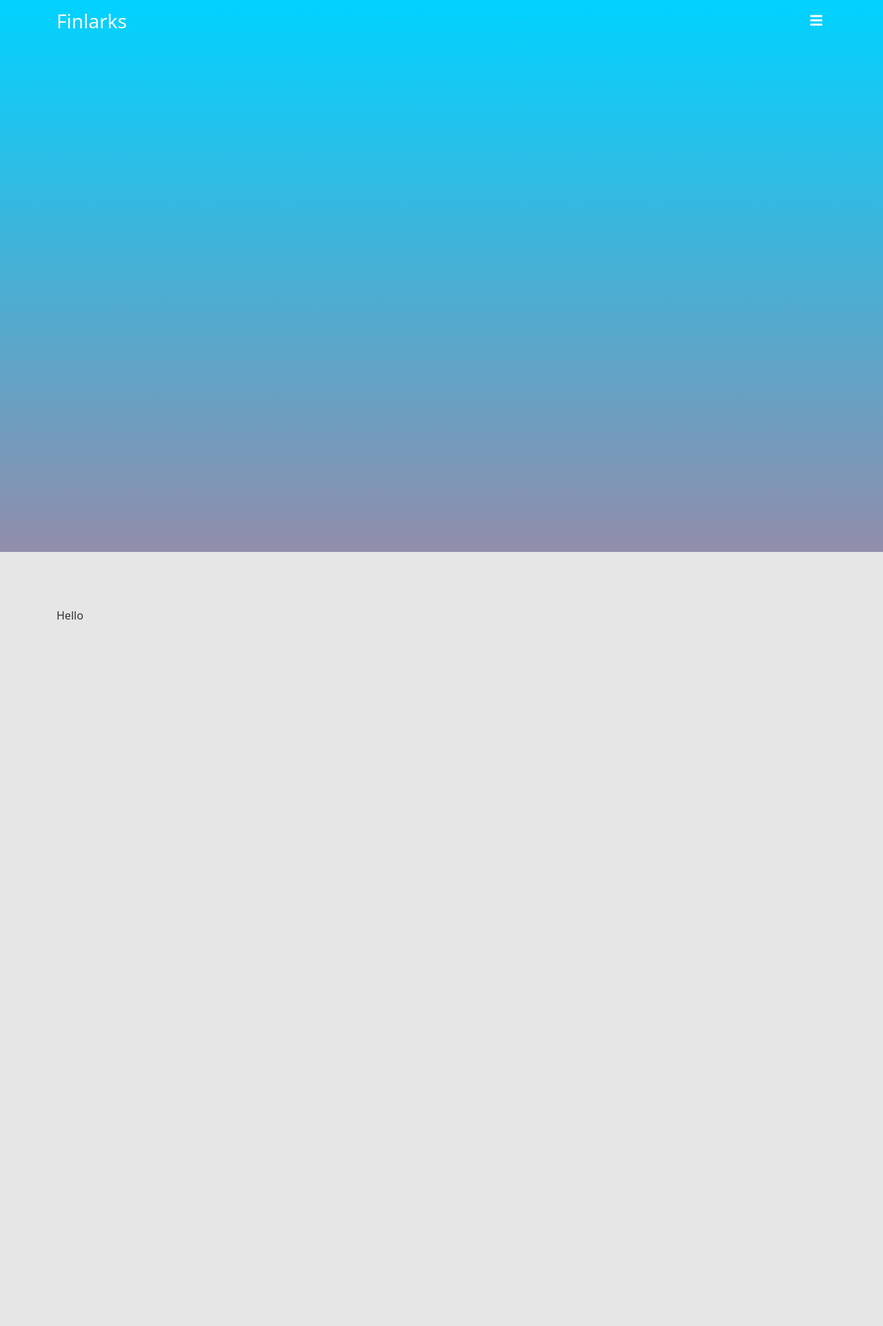
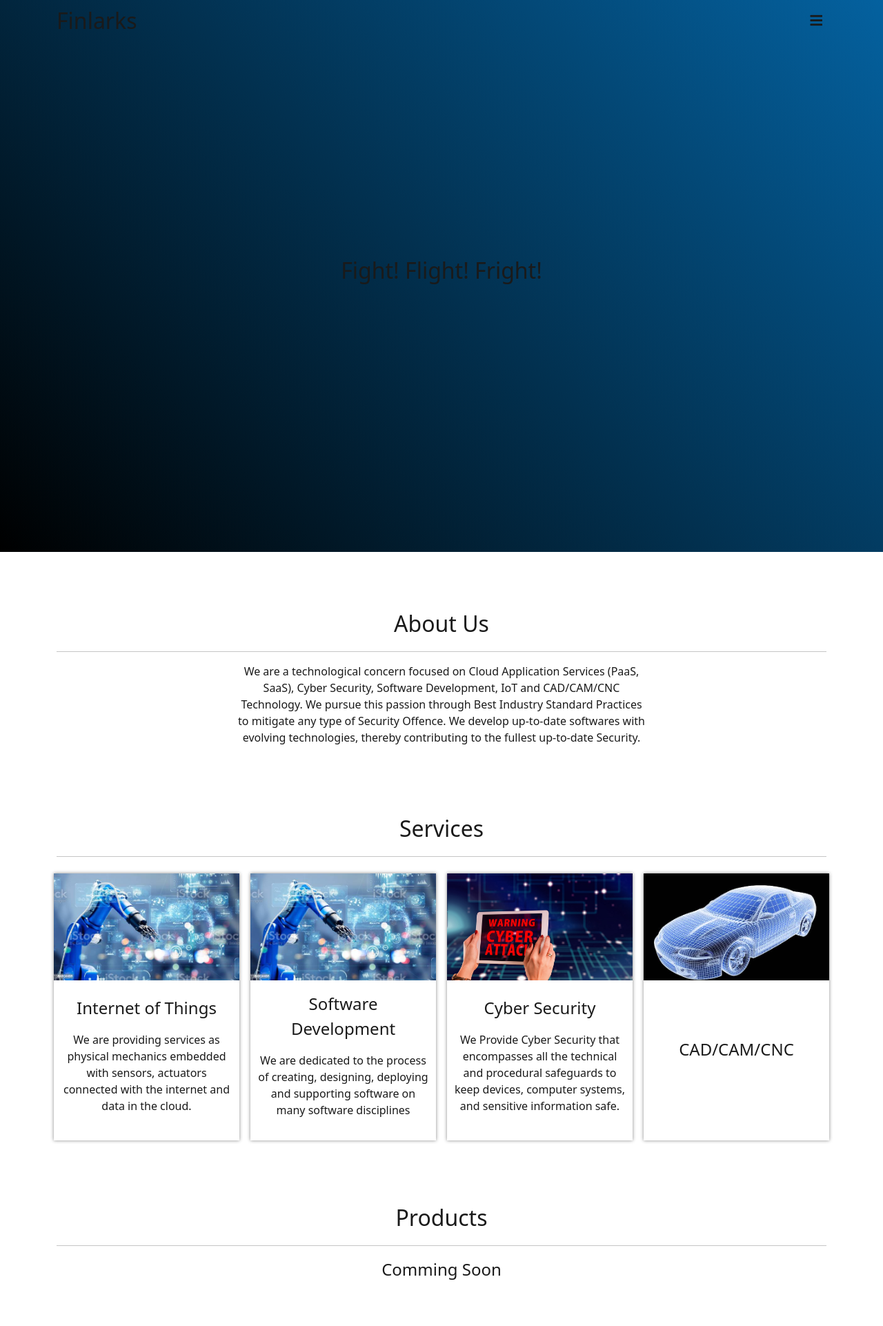
Before and after one commit to Akshayaatchu/finlarks.github.io, a PHP site: page / in a window 1280 px wide. Shown: the whole page at 69% size. Before the commit the page ends 898 px from the top, so only its background shows below. Run offline with PHP 8.4, Linux system fonts and the light colour scheme.

Commit message:
Improvement

```diff
--- a/index.html
+++ b/index.html
@@ -1,7 +1,6 @@
 <!DOCTYPE html>
 
 <html lang="en">
-
   <head>
     <link
       href="https://cdn.jsdelivr.net/npm/bootstrap@5.0.2/dist/css/bootstrap.min.css"
@@ -25,44 +24,29 @@
       integrity="sha384-SZXxX4whJ79/gErwcOYf+zWLeJdY/qpuqC4cAa9rOGUstPomtqpuNWT9wdPEn2fk"
       crossorigin="anonymous"
     />
-  <script
-    src="https://cdn.jsdelivr.net/npm/feather-icons/dist/feather.min.js"
-  ></script>
+    <script src="https://cdn.jsdelivr.net/npm/feather-icons/dist/feather.min.js"></script>
 
-  <meta
-    name="viewport"
-    content="width=device-width, initial-scale=1"
-  />
+    <meta name="viewport" content="width=device-width, initial-scale=1" />
 
-  <link
-    rel="stylesheet"
-    href="styles/main.css"
-  />
-  <link
-    rel="icon"
-    href="images/logo.jpg"
-  />
-  <script
-    src="scripts/main.js"
-  ></script>
+    <link rel="stylesheet" href="styles/main.css" />
+    <link rel="icon" href="images/logo.png" />
+    <script src="scripts/main.js"></script>
 
     <script>
-    $(function() {
+      $(function () {
         main();
         feather.replace();
       });
     </script>
 
-  <title>
-    Finlarks
-  </title>
+    <title>Finlarks</title>
   </head>
 
   <body>
     <header class="theme-static">
       <nav class="navbar h-100 w-100 p-0">
         <div class="container">
-        <a class="navbar-brand fs-3 justify-content-start">
+          <a class="navbar-brand fs-2 justify-content-start">
             Finlarks
           </a>
           <button class="fs-5 justify-content-end" id="menu-btn">
@@ -74,30 +58,134 @@
         <div class="container py-2" id="menu-con">
           <ul>
             <li><a href="#about">About Us</a></li>
-          <li><hr></li>
+            <li><hr /></li>
             <li><a href="#services">Services</a></li>
-          <li><hr></li>
+            <li><hr /></li>
             <li><a href="#products">Products</a></li>
-          <li><hr></li>
+            <li><hr /></li>
             <li><a href="#contact">Contact</a></li>
-          <li><hr></li>
+            <li><hr /></li>
           </ul>
         </div>
       </div>
     </header>
     <main>
       <section id="home" class="d-flex align-items-center">
-      <div class="container">
+        <div class="fs-2 container d-flex align-items-center justify-content-center">
+          <p id="slogan">Fight! Flight! Fright!</p>
         </div>
       </section>
       <section id="about">
         <div class="container">
-        Hello
+          <div class="row">
+            <div class="col">
+              <p class="fs-2 text-center">About Us</p>
+              <hr>
+            </div>
+          </div>
+          <div class="row">
+            <div class="col">
+              <p class="fs-6 text-center box-siz-md mx-auto">
+                We are a technological concern focused on Cloud Application Services (PaaS, SaaS),
+                Cyber Security, Software Development, IoT and CAD/CAM/CNC Technology. We pursue
+                this passion through Best Industry Standard Practices to mitigate any type of Security
+                Offence. We develop up-to-date softwares with evolving technologies, thereby
+                contributing to the fullest up-to-date Security.
+              </p>
+            </div>
+          </div>
+        </div>
+      </section>
+      <section id="services">
+        <div class="container">
+          <div class="row">
+            <div class="col">
+              <p class="fs-2 text-center">Services</p>
+              <hr>
+            </div>
+          </div>
+          <div class="row">
+            <div class="col-sm-12 col-md-6 col-lg-6 col-xl-3 p-2">
+              <div class="pane-box">
+                <div class="pane-img">
+                  <img src="images/IOT.jpg" alt="iot" />
+                </div>
+                <div class="pane-txt">
+                  <p class="fs-4">
+                    Internet of Things
+                  </p>
+                  <p class="fs-6">
+                    We are providing services as physical mechanics embedded with sensors, actuators
+                    connected with the internet and data in the cloud.
+                  </p>
+                </div>
+              </div>
+            </div>
+            <div class="col-sm-12 col-md-6 col-lg-6 col-xl-3 p-2">
+              <div class="pane-box">
+                <div class="pane-img">
+                  <img src="images/IOT.jpg" alt="iot" />
+                </div>
+                <div class="pane-txt">
+                  <p class="fs-4">
+                    Software Development
+                  </p>
+                  <p class="fs-6">
+                    We are dedicated to the process of creating, designing, deploying and supporting
+                    software on many software disciplines
+                  </p>
+                </div>
+              </div>
+            </div>
+            <div class="col-sm-12 col-md-6 col-lg-6 col-xl-3 p-2">
+              <div class="pane-box">
+                <div class="pane-img">
+                  <img src="images/SEQ.jpg" alt="cyber sequrity" />
+                </div>
+                <div class="pane-txt">
+                  <p class="fs-4">
+                    Cyber Security
+                  </p>
+                  <p class="fs-6">
+                    We Provide Cyber Security that encompasses all the technical and procedural
+                    safeguards to keep devices, computer systems, and sensitive information safe.
+                  </p>
+                </div>
+              </div>
+            </div>
+            <div class="col-sm-12 col-md-6 col-lg-6 col-xl-3 p-2">
+              <div class="pane-box">
+                <div class="pane-img">
+                  <img src="images/CAD.jpg" alt="iot" />
+                </div>
+                <div class="pane-txt">
+                  <p class="fs-4">
+                    CAD/CAM/CNC
+                  </p>
+                  <p class="fs-6">
+                  </p>
+                </div>
+              </div>
+            </div>
+          </div>
+        </div>
+      </section>
+      <section id="products">
+        <div class="container">
+          <div class="row">
+            <div class="col">
+              <p class="fs-2 text-center">Products</p>
+              <hr>
+            </div>
+          </div>
+          <div class="row">
+            <div class="col text-center">
+              <p class="fs-4">Comming Soon</p>
+            </div>
+          </div>
         </div>
       </section>
     </main>
-  <footer>
-  </footer>
+    <footer class="mt-5"></footer>
   </body>
-
 </html>
--- a/scripts/main.js
+++ b/scripts/main.js
@@ -1,3 +1,21 @@
+/**
+ * @brief auto text effect for logo
+ */
+ async function logoTextTypingEffect() {
+    var data = "Fight! Flight! Fright!"
+    var logo = $("p#slogan");
+    var len  = data.length;
+
+    var wait = (ms) => new Promise((resolve) => {
+        setTimeout(resolve, ms);
+    });
+
+    for(let i = 0; i < len; i++) {
+        logo.text(data.substring(0, i + 1));
+        await wait(150);
+    }
+}
+
 /**
  * @brief Scroll to Event
  */
@@ -18,12 +36,12 @@ function menuToggle(evt) {
     menucon = $("#menu-con");
 
     if(menubar.width() == 0) {
-        menubar.width(300);
-        menucon.fadeIn();
+        menubar.width(280);
+        menucon.fadeIn(1000);
         menubar.css('box-shadow', '0 0 0 100vw rgba(0, 0, 0, 0.5');
         menubtn.html('<i class="fas fa-arrow-right"></i>');
     } else {
-        menucon.fadeOut();
+        menucon.fadeOut(100);
         menubar.width(0);
         menubar.css('box-shadow', '0 0 0 0 rgba(0, 0, 0, 0.5');
         menubtn.html('<i class="fas fa-bars"></i>');
@@ -34,6 +52,11 @@ function menuToggle(evt) {
  * @brief main function
  */
 function main() {
+    // Start Page animations
+    logoTextTypingEffect();
+    $("#menu-con").hide();
+
+    // Add Event Listeners
     $(window).on("scroll", scrollEvent);
     $("#menu-btn").on('click', menuToggle);
 }
--- a/styles/main.css
+++ b/styles/main.css
@@ -1,8 +1,61 @@
-:root {
-  --nav-bg-color: rgba(0, 0, 0, 0.5);
-  --nav-fg-color: #fff;
-  --def-bg-color: #e6e6e6;
-  --def-fg-color: #333333;
+@media screen and (prefers-color-scheme: dark) {
+  :root {
+    color-scheme: dark;
+
+    --shadow-color: 0, 0, 0;
+    --pri-fg-color: 255, 255, 255;
+    --pri-bg-color: 26, 26, 26;
+    --sec-bg-color: 64, 64, 64;
+  }
+}
+
+@media screen and (prefers-color-scheme: light) {
+  :root {
+    color-scheme: light;
+
+    --shadow-color: 136, 136, 136;
+    --pri-fg-color: 26, 26, 26;
+    --pri-bg-color: 255, 255, 255;
+  }
+}
+
+.pane-box {
+  height: 100%;
+  background-color: rgba(var(--sec-bg-color), 1);
+  box-shadow: 0px 0px 5px rgb(var(--shadow-color));
+}
+
+.pane-box .pane-img {
+  width: 100%;
+  height: 40%;
+}
+
+.pane-box .pane-img img {
+  width: 100%;
+  height: 100%;
+  object-fit: cover;
+}
+
+.pane-box .pane-txt {
+  width: 100%;
+  height: 60%;
+  padding: 10px;
+  text-align: center;
+  display: flex;
+  flex-direction: column;
+  justify-content: center;
+  align-items: center;
+}
+
+.box-siz-md {
+  max-width: 600px;
+  max-height: 600px;
+}
+
+body {
+  margin: 0%;
+  color: rgba(var(--pri-fg-color), 1);
+  background-color: rgba(var(--pri-bg-color), 1);
 }
 
 header {
@@ -13,12 +66,12 @@ header {
 }
 
 header a {
-  color: var(--nav-fg-color);
+  color: rgba(var(--pri-fg-color));
   text-decoration: none;
 }
 
 header a:hover {
-  color: var(--nav-fg-color);
+  color: rgba(var(--pri-fg-color), 1);
 }
 
 header.theme-static {
@@ -27,13 +80,19 @@ header.theme-static {
 
 header.theme-scroll {
   backdrop-filter: blur(10px);
-  background-color: var(--nav-bg-color);
+  background-color: rgba(var(--sec-bg-color), 0.5);
+}
+
+header nav #logo {
+  width: 50px;
+  height: 50px;
+  padding: 10px;
 }
 
 header nav #menu-btn {
   position: relative;
   border: none;
-  color: var(--nav-fg-color);
+  color: rgba(var(--pri-fg-color), 1);
   background-color: transparent;
   z-index: 100000;
 }
@@ -46,7 +105,7 @@ header #menu-bar {
   right: 0;
   position: fixed;
   color: #fff;
-  background-color: #928DAB;
+  background-color: #04619f;
   transition: width 0.5s linear;
 }
 
@@ -57,16 +116,33 @@ header #menu-bar ul {
 main #home {
   width: 100%;
   height: 100vh;
-  padding-top: 80px;
-  background: #00d2ff;
-  background: -webkit-linear-gradient(to top, #928DAB, #00d2ff);
-  background: linear-gradient(to top, #928DAB, #00d2ff);
+  color: rgba(var(--pri-fg-color), 1);
+  background-color: #000000;
+  background-image: linear-gradient(45deg, #000000, #04619f);
 }
 
 main #about {
   width: 100%;
-  height: 100vh;
   padding-top: 80px;
-  color: var(--def-fg-color);
-  background-color: var(--def-bg-color);
+  color: rgba(var(--pri-fg-color), 1);
+  background-color: rgba(var(--pri-bg-color), 1);
 }
+
+main #services {
+  width: 100%;
+  padding-top: 80px;
+  color: rgba(var(--pri-fg-color), 1);
+  background-color: rgba(var(--pri-bg-color), 1);
+}
+
+main #products {
+  width: 100%;
+  padding-top: 80px;
+  color: rgba(var(--pri-fg-color), 1);
+  background-color: rgba(var(--pri-bg-color), 1);
+}
+
+footer {
+  width: 100%;
+  background-color: rgba(var(--sec-bg-color), 1);
+}
```
Also changed, not shown: images/CAD.jpg (added), images/IOT.jpg (added), images/SEQ.jpg (added), images/logo.jpg (deleted), images/logo.png (added). Lines whose indentation alone changed are shown as unchanged.
